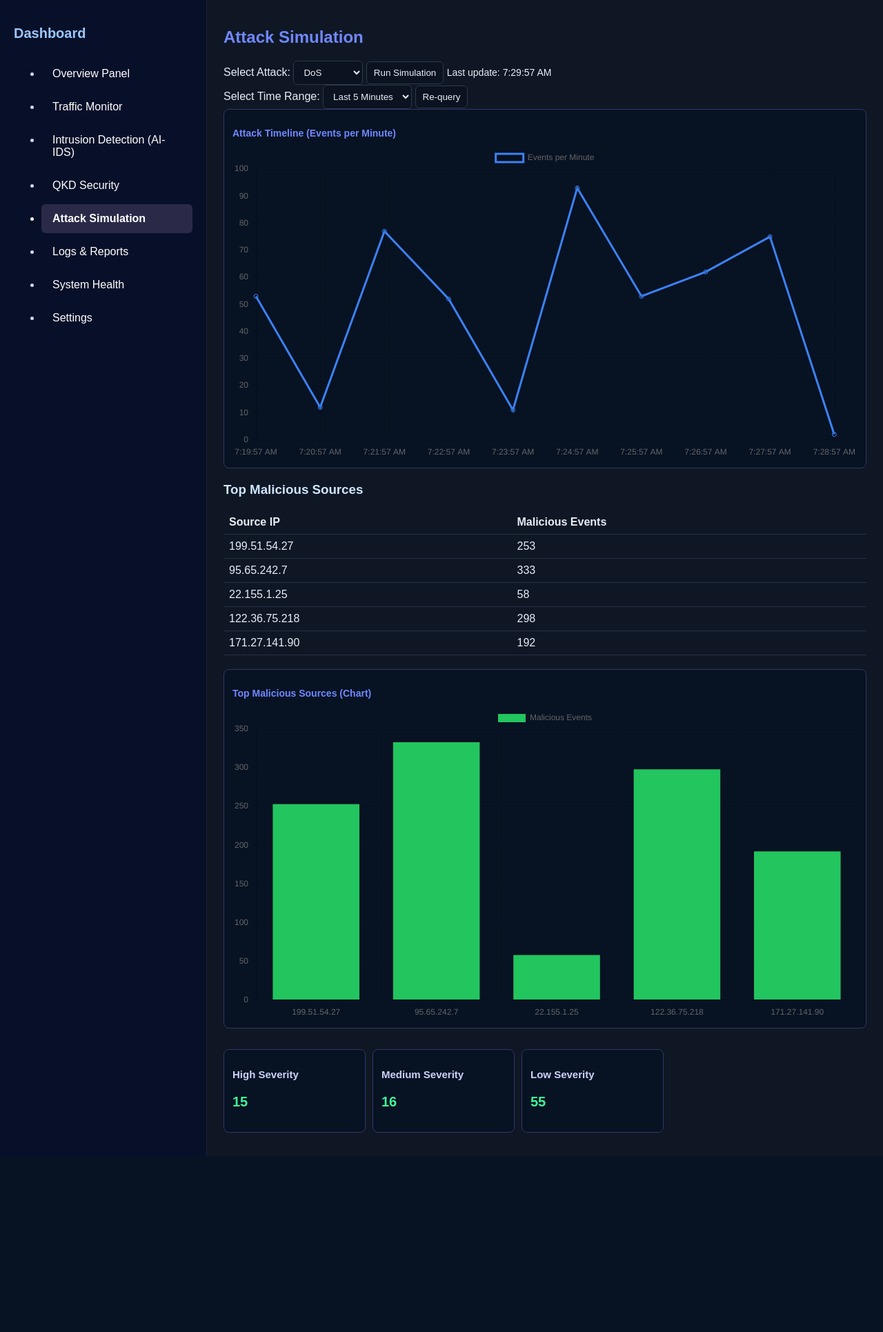
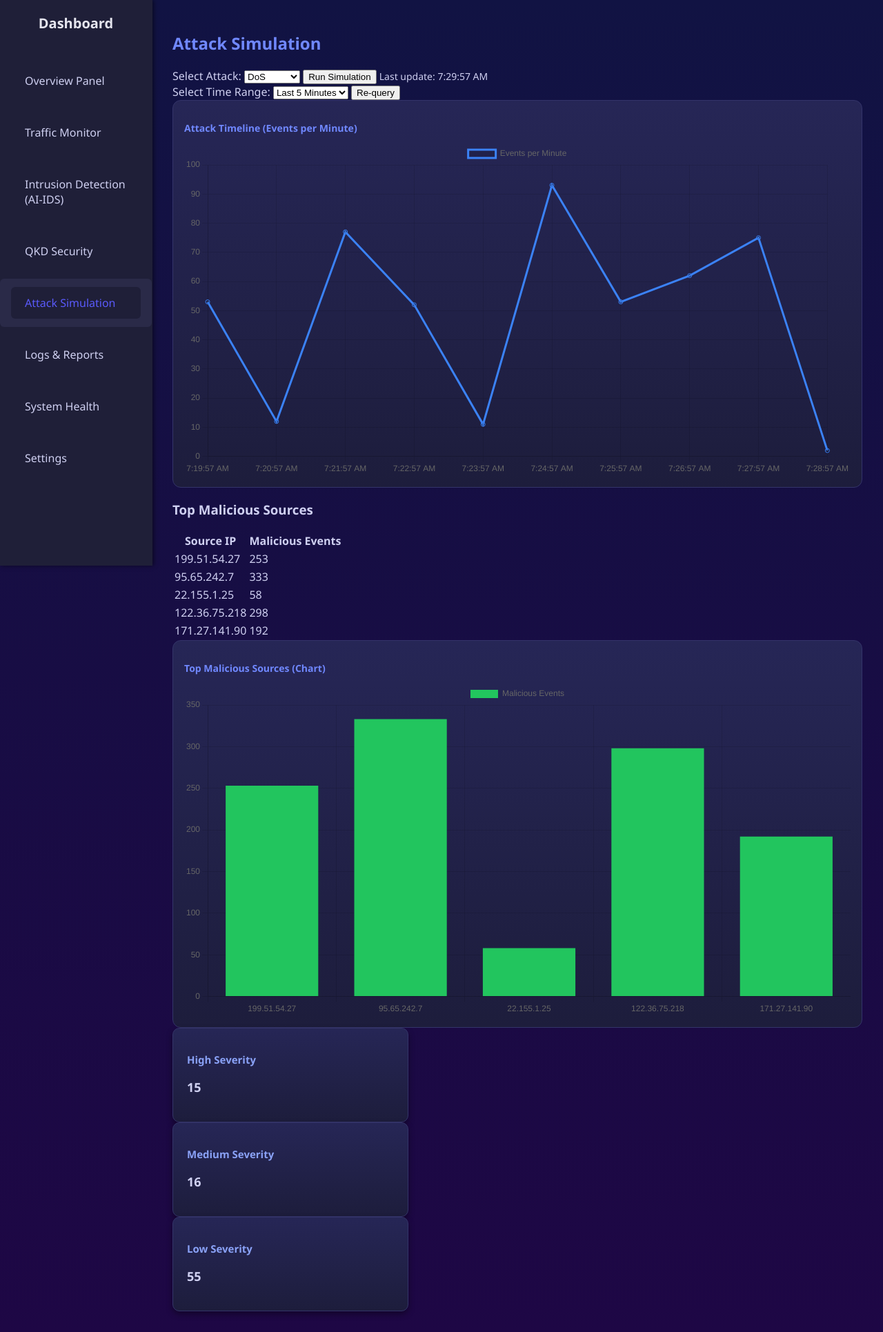
Before and after one commit to LinshaNeha/SmartTrafficReceiverCloud, a Flask app: page /attack in a window 1280 px wide. Shown: the whole page at 69% size. Before the commit the page ends 1676 px from the top, so only its background shows below. Run offline with Flask 3, Linux system fonts and the light colour scheme.

Commit message:
Update attack.html

```diff
--- a/templates/attack.html
+++ b/templates/attack.html
@@ -8,54 +8,108 @@
   <meta name="viewport" content="width=device-width, initial-scale=1" />
 
   <style>
+    /* Dark Theme */
     body {
-      font-family: Arial, sans-serif;
       margin: 0;
+      padding: 0;
+      font-family: 'Segoe UI', Tahoma, Geneva, Verdana, sans-serif;
+      background-color: #141d3b;
+      color: #cfd0f1;
+    }
+
+    /* Sidebar */
+    .sidebar {
+      width: 220px;
+      height: 100vh;
+      position: fixed;
+      top: 0;
+      left: 0;
+      background-color: #1f1f38;
+      padding: 20px 0 0 0;
+      box-shadow: 2px 0 6px rgba(0, 0, 0, 0.5);
+    }
+
+    .sidebar h2 {
+      color: #e5e5ee;
+      text-align: center;
+      margin: 0 0 30px 0;
+      font-size: 20px;
+    }
+
+    .sidebar ul {
+      list-style: none;
+      padding: 0;
+      margin: 0;
+    }
+
+    .sidebar ul li {
+      margin: 5px 0;
+    }
+
+    .sidebar ul li a {
+      text-decoration: none;
+      color: #cfd0f1;
+      display: block;
+      padding: 12px 20px;
+      border-radius: 6px;
+      transition: all 0.3s ease;
+    }
+
+    .sidebar ul li.active a,
+    .sidebar ul li a:hover {
+      background-color: #1f1f38;
+      color: #5a5afc;
+    }
+
+    /* Main */
+    .main {
+      margin-left: 220px;
+      padding: 30px;
+    }
+
+    h1 {
+      color: #5a5afc;
+      margin-bottom: 20px;
+      font-size: 26px;
+    }
+
+    /* Cards */
+    .cards {
       display: flex;
-      min-height: 100vh;
-      background: #0f1724;
-      color: #e6eef8;
+      gap: 20px;
+      flex-wrap: wrap;
     }
-    .sidebar {
+
+    .card {
+      background-color: #1f1f38;
+      border-radius: 10px;
+      padding: 20px;
       width: 300px;
-      background: #081029;
-      padding: 20px;
-      box-sizing: border-box;
+      box-shadow: 0 4px 10px rgba(0,0,0,0.4);
+      transition: transform 0.3s ease, box-shadow 0.3s ease;
     }
-    .sidebar h2 { color: #9cc7ff; margin-bottom: 10px; }
-    .sidebar a { color: #dbefff; text-decoration: none; }
-    .sidebar a:hover { text-decoration: underline; }
-    .sidebar .active a { font-weight: bold; color: #fff; }
-    .main { flex: 1; padding: 24px; }
-    .chart { background: #071223; padding: 12px; border-radius: 8px; margin-bottom: 20px; }
-    h1, h3 { color: #cfe6ff; }
-    select, button {
-      padding: 8px 10px;
-      border-radius: 6px;
-      border: 1px solid #2b3a4a;
-      background: #0b1220;
-      color: #e6eef8;
-      cursor: pointer;
+
+    .card:hover {
+      transform: translateY(-5px);
+      box-shadow: 0 6px 14px rgba(0,0,0,0.6);
     }
-    table {
-      width: 100%;
-      border-collapse: collapse;
-      margin-bottom: 20px;
+
+    .card h3 {
+      color: #8aa2f7;
+      margin-bottom: 10px;
     }
-    th, td {
-      padding: 8px;
-      border-bottom: 1px solid #25314a;
-      text-align: left;
+
+    .card p {
+      font-size: 18px;
+      font-weight: bold;
+      color: #cfd0f1;
     }
-    .card {
-      background: #071223;
-      padding: 12px;
-      border-radius: 8px;
-      min-width: 180px;
-      margin: 10px 10px 10px 0;
+
+    a {
+      text-decoration: none;
     }
-    .summary-cards { display: flex; flex-wrap: wrap; }
   </style>
+
 </head>
 
 <body>
```
